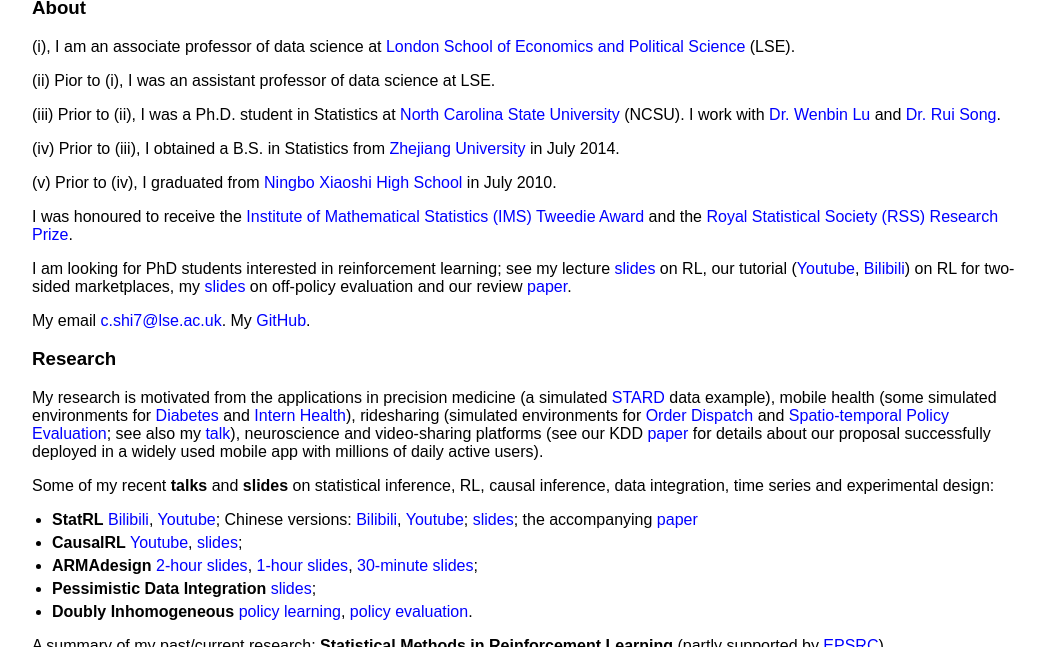
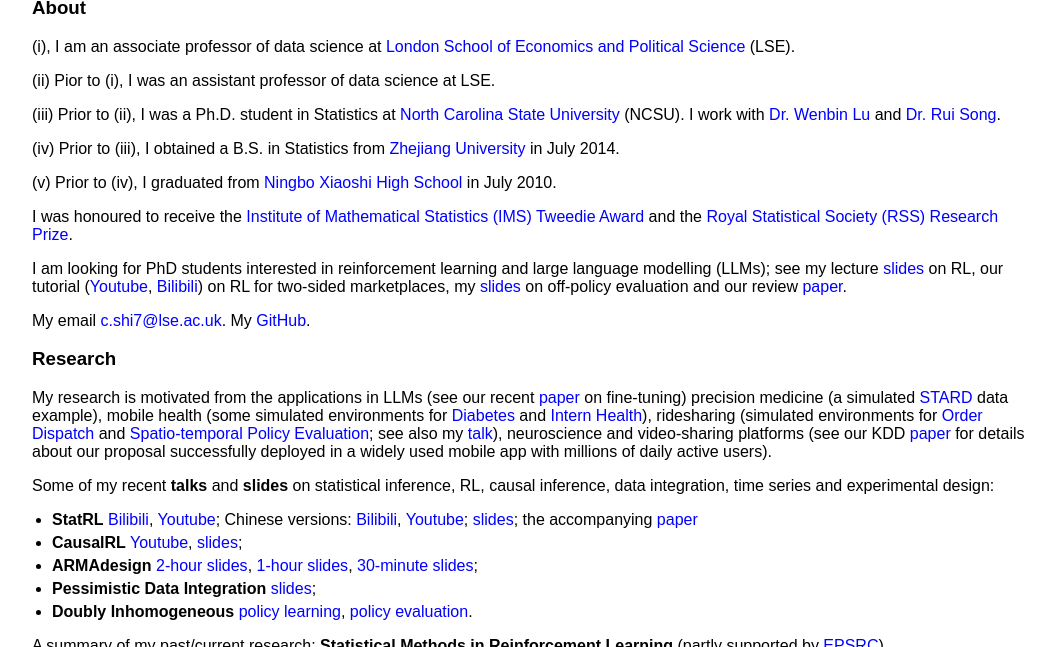
Before and after one commit to callmespring/callmespring.github.io, a Jekyll site: the page built from index.md, in a window 1280 px wide and 900 px high, scrolled down 870 px, cut to the strip 0-647 px from the top of the window. Shown: the whole strip, without its empty margins (108-1163 px from the left). Built offline with Jekyll 4.4.1, drawn with Linux system fonts in a browser that asks for light colours.

Commit message:
Update index.md

```diff
--- a/index.md
+++ b/index.md
@@ -22,14 +22,14 @@
 
 I was honoured to receive the [Institute of Mathematical Statistics (IMS) Tweedie Award](https://imstat.org/2024/03/05/chengchun-shi-receives-2024-ims-tweedie-new-researcher-award/) and the [Royal Statistical Society (RSS) Research Prize](https://rss.org.uk/news-publication/news-publications/2021/general-news/announcing-our-honours-recipients-for-2021/).
 
-I am looking for PhD students interested in reinforcement learning; see my lecture [slides](https://github.com/callmespring/RL-short-course) on RL, our tutorial ([Youtube](https://www.youtube.com/watch?v=LwShOYaRFqM&list=PLA_E7IjY9cw4aC4T8pnV3vl9wSA1461KV), [Bilibili](https://www.bilibili.com/video/BV1ZS9NYpEHg/?spm_id_from=333.788.recommend_more_video.-1&vd_source=0ff25cf8645aa63231bec2428b94bf6f
+I am looking for PhD students interested in reinforcement learning and large language modelling (LLMs); see my lecture [slides](https://github.com/callmespring/RL-short-course) on RL, our tutorial ([Youtube](https://www.youtube.com/watch?v=LwShOYaRFqM&list=PLA_E7IjY9cw4aC4T8pnV3vl9wSA1461KV), [Bilibili](https://www.bilibili.com/video/BV1ZS9NYpEHg/?spm_id_from=333.788.recommend_more_video.-1&vd_source=0ff25cf8645aa63231bec2428b94bf6f
 )) on RL for two-sided marketplaces, my [slides](https://github.com/callmespring/RL-short-course/blob/main/Lecture%205/OPEslides.pdf) on off-policy evaluation and our review [paper](https://arxiv.org/pdf/2212.06355.pdf).
 
 My email <c.shi7@lse.ac.uk>. My [GitHub](https://github.com/callmespring).
 
 ### Research
 
-My research is motivated from the applications in precision medicine (a simulated [STARD](https://cran.r-project.org/web/packages/ITRSelect/index.html) data example), mobile health (some simulated environments for [Diabetes](https://github.com/RunzheStat/TestMDP) and [Intern Health](https://github.com/limengbinggz/cusum-rl)), ridesharing (simulated environments for [Order Dispatch](https://github.com/callmespring/MDPOD) and [Spatio-temporal Policy Evaluation](https://github.com/RunzheStat/CausalMARL); see also my [talk](https://www.bilibili.com/video/BV1yo4y1j7FU/?spm_id_from=333.337.search-card.all.click&vd_source=0ff25cf8645aa63231bec2428b94bf6f)), neuroscience and video-sharing platforms (see our KDD [paper](https://dl.acm.org/doi/pdf/10.1145/3580305.3599809) for details about our proposal successfully deployed in a widely used mobile app with millions of daily active users).
+My research is motivated from the applications in LLMs (see our recent [paper](https://arxiv.org/pdf/2504.03784) on fine-tuning) precision medicine (a simulated [STARD](https://cran.r-project.org/web/packages/ITRSelect/index.html) data example), mobile health (some simulated environments for [Diabetes](https://github.com/RunzheStat/TestMDP) and [Intern Health](https://github.com/limengbinggz/cusum-rl)), ridesharing (simulated environments for [Order Dispatch](https://github.com/callmespring/MDPOD) and [Spatio-temporal Policy Evaluation](https://github.com/RunzheStat/CausalMARL); see also my [talk](https://www.bilibili.com/video/BV1yo4y1j7FU/?spm_id_from=333.337.search-card.all.click&vd_source=0ff25cf8645aa63231bec2428b94bf6f)), neuroscience and video-sharing platforms (see our KDD [paper](https://dl.acm.org/doi/pdf/10.1145/3580305.3599809) for details about our proposal successfully deployed in a widely used mobile app with millions of daily active users).
 
 Some of my recent **talks** and **slides** on statistical inference, RL, causal inference, data integration, time series and experimental design:
 * **StatRL** [Bilibili](https://www.bilibili.com/video/BV1ZP4y1r7DC/?spm_id_from=333.337.search-card.all.click&vd_source=0ff25cf8645aa63231bec2428b94bf6f), [Youtube](https://www.youtube.com/watch?v=-SW9PevZThs&t=982s); Chinese versions: [Bilibili](https://www.bilibili.com/video/BV1kP411f7dA/?spm_id_from=333.337.search-card.all.click), [Youtube](https://www.youtube.com/watch?v=7NWBLuok8nk&t=3048s); [slides](https://callmespring.github.io/slides/StatRL.pdf); the accompanying [paper](https://arxiv.org/abs/2502.16195)
```
